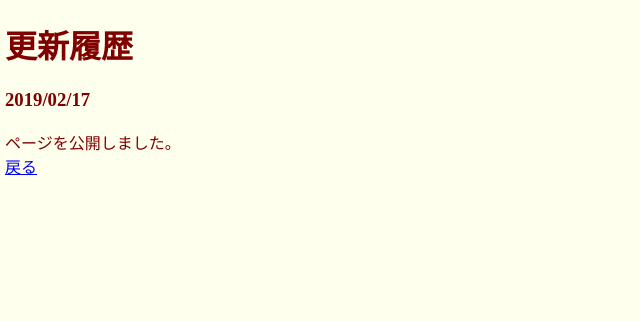
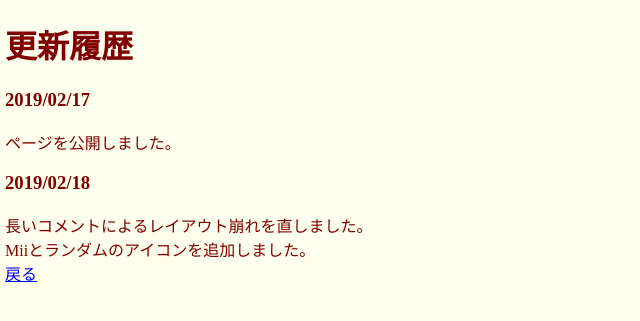
Before and after one commit to takasa5/ssbu-roomlist, a Flask app: page /history in a window 1280 px wide. Shown: the top 321 px of the page, without its empty margins (0-640 px from the left). Run offline with Flask 2, Linux system fonts and the light colour scheme.

Commit message:
update history

```diff
--- a/templates/history.html
+++ b/templates/history.html
@@ -10,5 +10,8 @@
     <h1>更新履歴</h1>
     <h3>2019/02/17</h3>
     ページを公開しました。<br>
+    <h3>2019/02/18</h3>
+    長いコメントによるレイアウト崩れを直しました。<br>
+    Miiとランダムのアイコンを追加しました。<br>
     <a href="/">戻る</a>
 </body>
```
